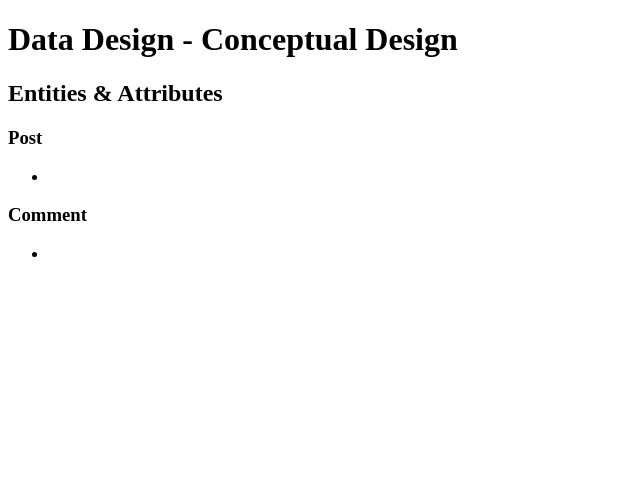
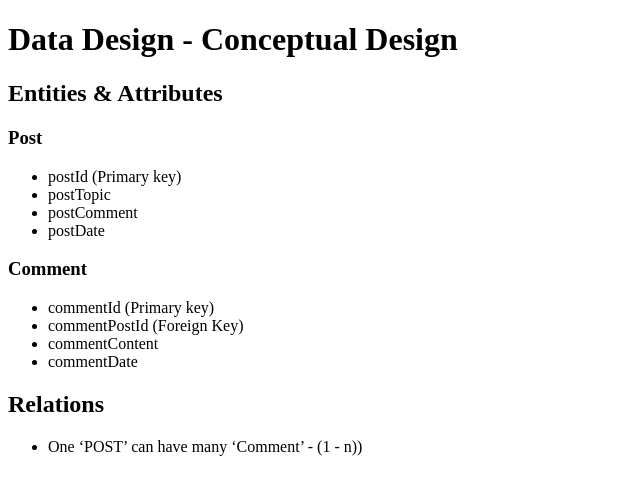
Before and after one commit to KDAtkins/data-design, a PHP site: page / in a window 1280 px wide. Shown: the top 495 px of the page, without its empty margins (0-640 px from the left). Run offline with PHP 8.4, Linux system fonts and the light colour scheme.

Commit message:
included attributes to 'Post' & 'Comment' entities added 'Relations'

```diff
--- a/index.php
+++ b/index.php
@@ -12,11 +12,21 @@
 			<h2>Entities & Attributes</h2>
 			<h3>Post</h3>
 			<ul>
-				<li></li>
+				<li>postId (Primary key)</li>
+				<li>postTopic</li>
+				<li>postComment</li>
+				<li>postDate</li>
 			</ul>
 			<h3>Comment</h3>
 			<ul>
-				<li></li>
+				<li>commentId (Primary key)</li>
+				<li>commentPostId (Foreign Key)</li>
+				<li>commentContent</li>
+				<li>commentDate</li>
+			</ul>
+			<h2>Relations</h2>
+			<ul>
+				<li>One ‘POST’ can have many ‘Comment’ - (1 - n))</li>
 			</ul>
 		</main>
 	</body>
```
